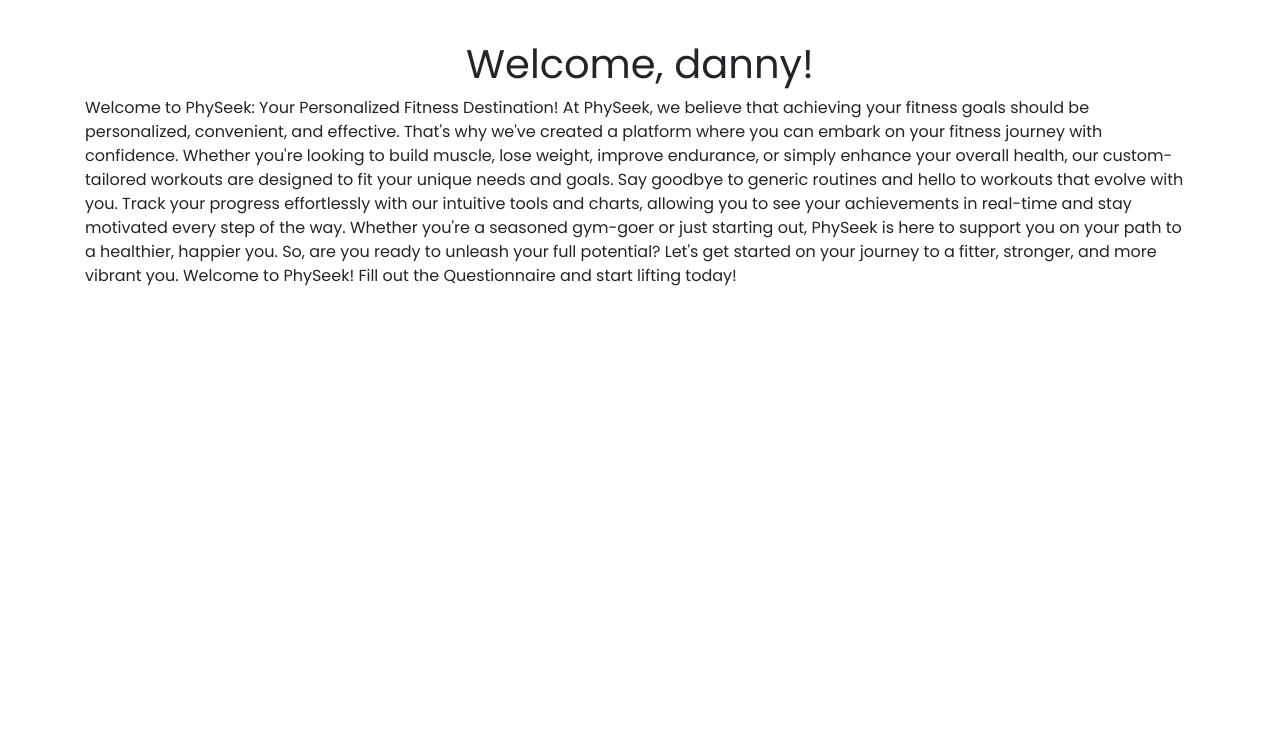
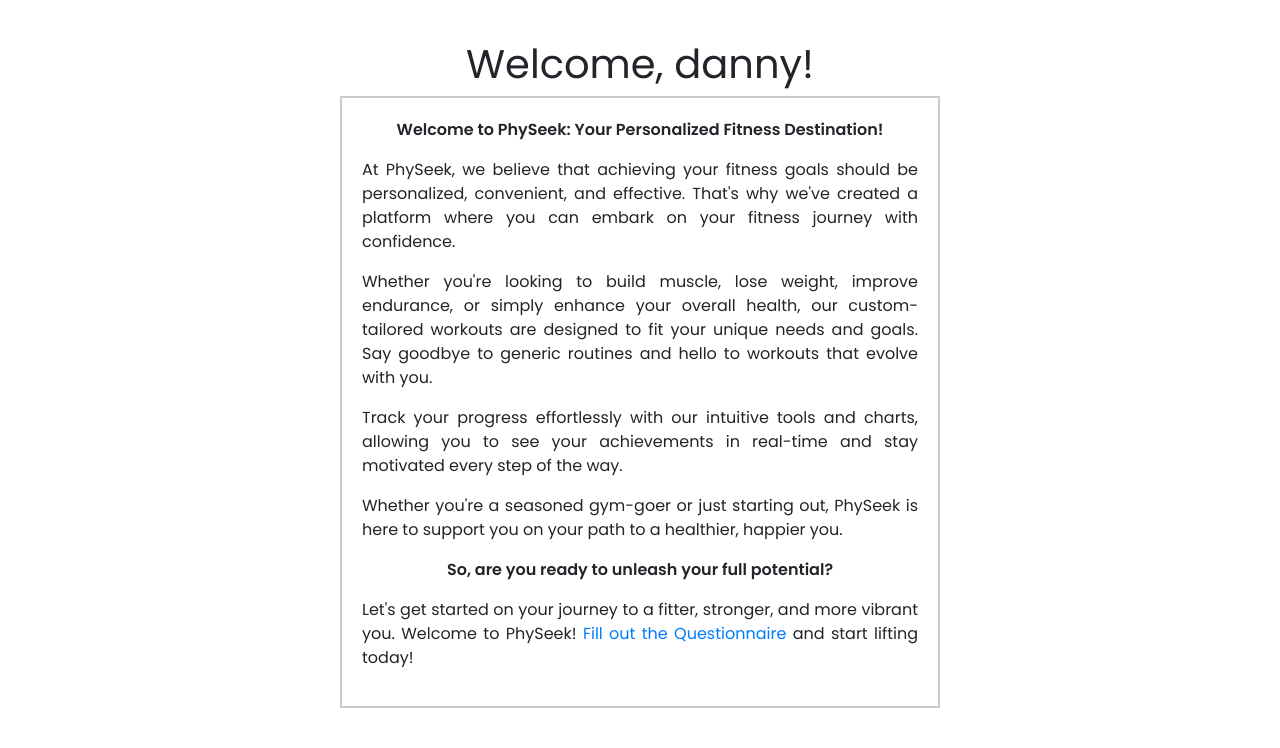
Before and after one commit to techwithtim/Flask-Web-App-Tutorial, a Flask app: page / in a window 1280 px wide. Shown: the part 77-825 px from the top of the page. Before the commit the page ends 363 px from the top, so only its background shows below. Run offline with Flask 3, Linux system fonts and the light colour scheme; a user stored in the database is signed in; some libraries are stand-ins or nearby versions.

Commit message:
Aesthetics

```diff
--- a/website/templates/home.html
+++ b/website/templates/home.html
@@ -2,13 +2,30 @@
 {% block title %}Home{% endblock %}
 {% block content %}
 <h1 align="center">Welcome, {{ user.first_name }}!</h1>
-<p>Welcome to PhySeek: Your Personalized Fitness Destination!
 
-At PhySeek, we believe that achieving your fitness goals should be personalized, convenient, and effective. That's why we've created a platform where you can embark on your fitness journey with confidence.
+<div style="border: 2px solid #ccc; padding: 20px; max-width: 600px; margin: auto;">
+  <p style="font-weight: bold; text-align: center;">Welcome to PhySeek: Your Personalized Fitness Destination!</p>
 
-Whether you're looking to build muscle, lose weight, improve endurance, or simply enhance your overall health, our custom-tailored workouts are designed to fit your unique needs and goals. Say goodbye to generic routines and hello to workouts that evolve with you.
+  <p style="text-align: justify;">
+    At PhySeek, we believe that achieving your fitness goals should be personalized, convenient, and effective. That's why we've created a platform where you can embark on your fitness journey with confidence.
+  </p>
 
-Track your progress effortlessly with our intuitive tools and charts, allowing you to see your achievements in real-time and stay motivated every step of the way. Whether you're a seasoned gym-goer or just starting out, PhySeek is here to support you on your path to a healthier, happier you.
+  <p style="text-align: justify;">
+    Whether you're looking to build muscle, lose weight, improve endurance, or simply enhance your overall health, our custom-tailored workouts are designed to fit your unique needs and goals. Say goodbye to generic routines and hello to workouts that evolve with you.
+  </p>
 
-So, are you ready to unleash your full potential? Let's get started on your journey to a fitter, stronger, and more vibrant you. Welcome to PhySeek! Fill out the Questionnaire and start lifting today!</p>
+  <p style="text-align: justify;">
+    Track your progress effortlessly with our intuitive tools and charts, allowing you to see your achievements in real-time and stay motivated every step of the way.
+  </p>
+
+  <p style="text-align: justify;">
+    Whether you're a seasoned gym-goer or just starting out, PhySeek is here to support you on your path to a healthier, happier you.
+  </p>
+
+  <p style="font-weight: bold; text-align: center;">So, are you ready to unleash your full potential?</p>
+
+  <p style="text-align: justify;">
+    Let's get started on your journey to a fitter, stronger, and more vibrant you. Welcome to PhySeek! <a href="#">Fill out the Questionnaire</a> and start lifting today!
+  </p>
+</div>
 {% endblock %}
```
